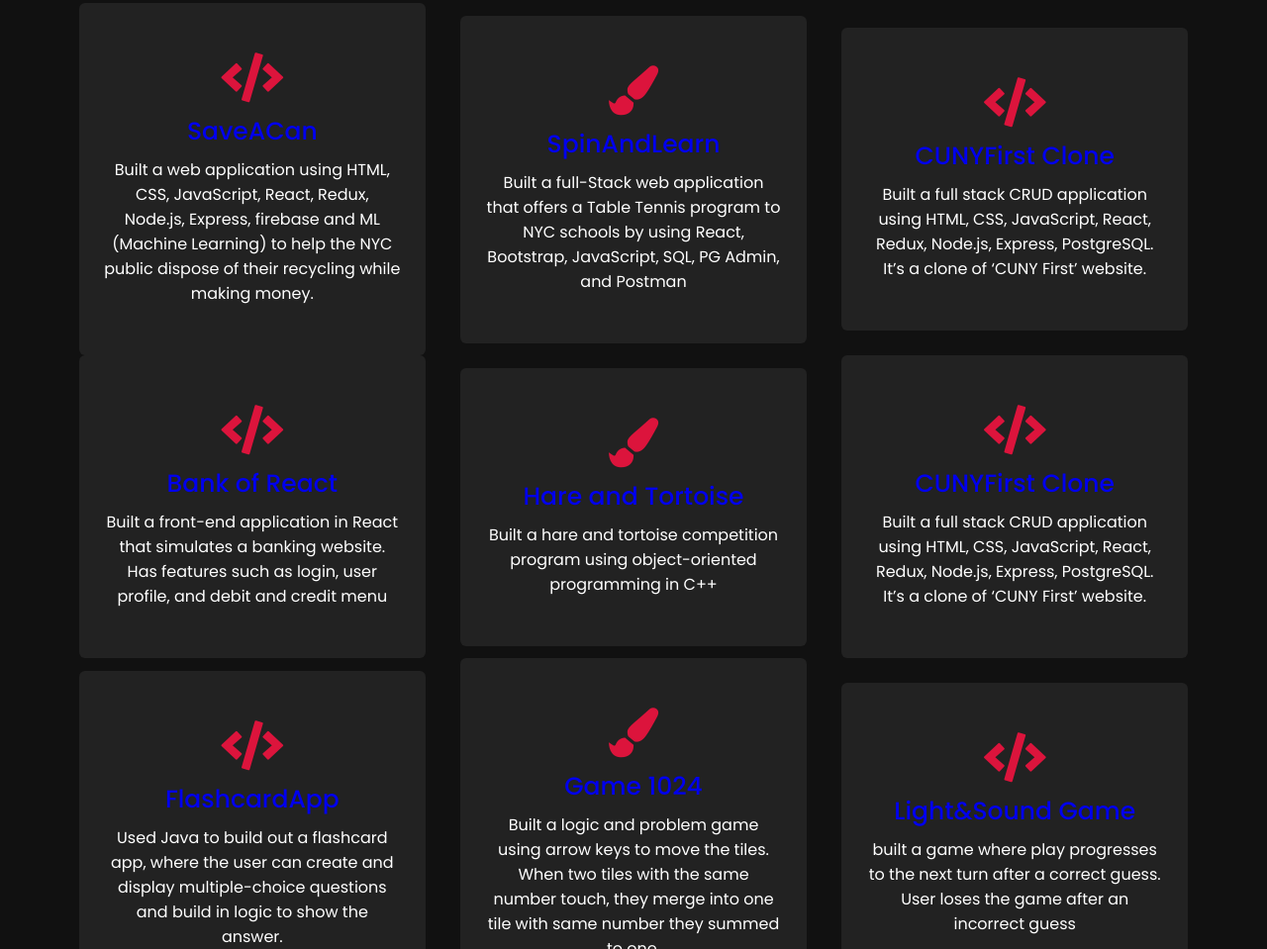
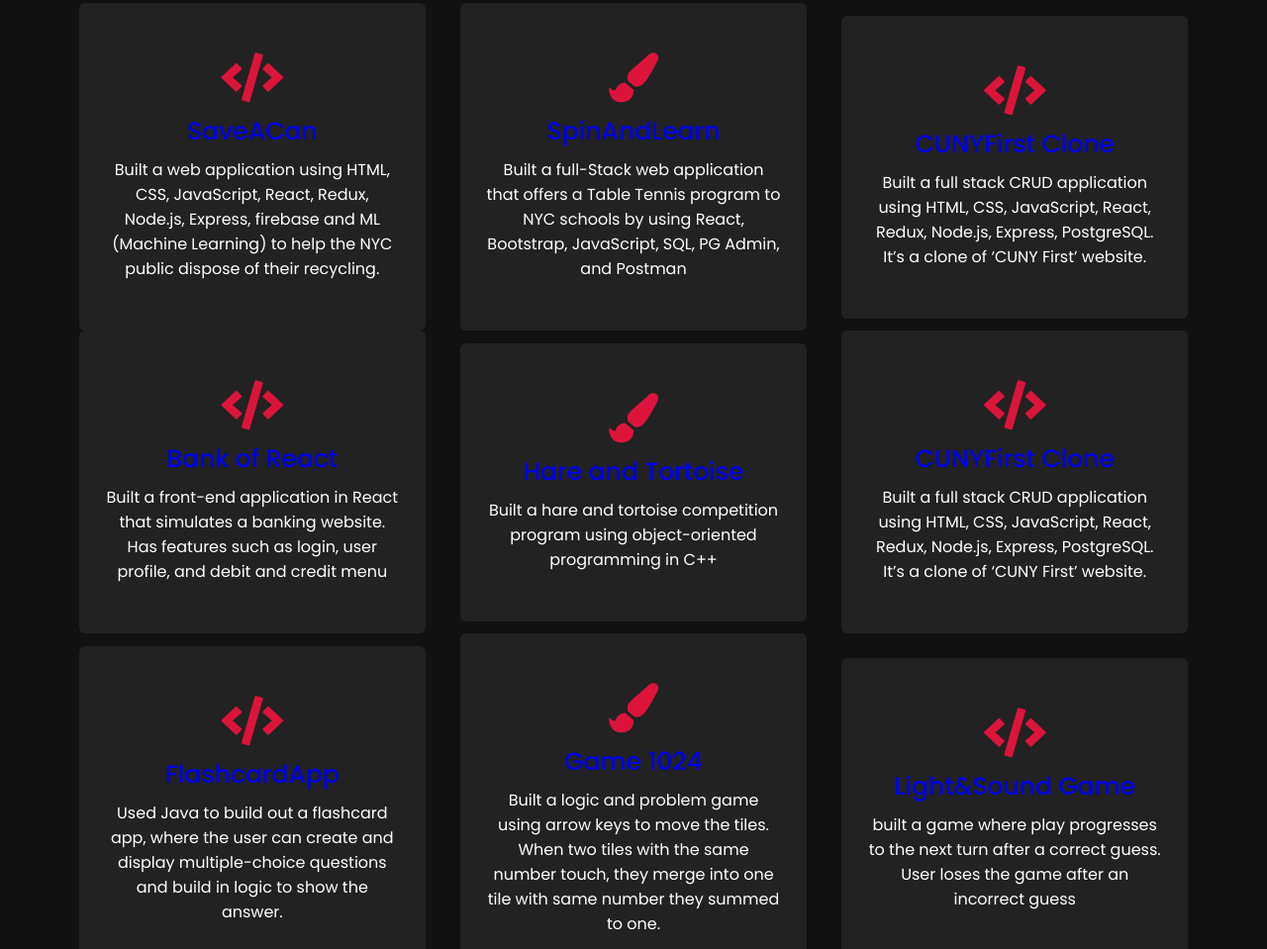
Before and after one commit to TahminaM/TahminaM.github.io, a plain HTML site: page index.html in a window 1280 px wide. Shown: the part 1756-2715 px from the top of the page at 99% size. Drawn offline with nearby package versions, Linux system fonts and the light colour scheme.

Commit message:
Updated images

```diff
--- a/index.html
+++ b/index.html
@@ -74,7 +74,7 @@
                     <div class="box">
                         <i class="fas fa-code"></i>
                         <div class="text"><a href="https://github.com/TahminaM/Save_A_Can" >SaveACan</a></div>
-                        <p>Built a web application using HTML, CSS, JavaScript, React, Redux, Node.js, Express, firebase and ML (Machine Learning) to help the NYC public dispose of their recycling while making money.</p>
+                        <p>Built a web application using HTML, CSS, JavaScript, React, Redux, Node.js, Express, firebase and ML (Machine Learning) to help the NYC public dispose of their recycling.</p>
                </div>
                 </div>
                 <div class="card">
```
